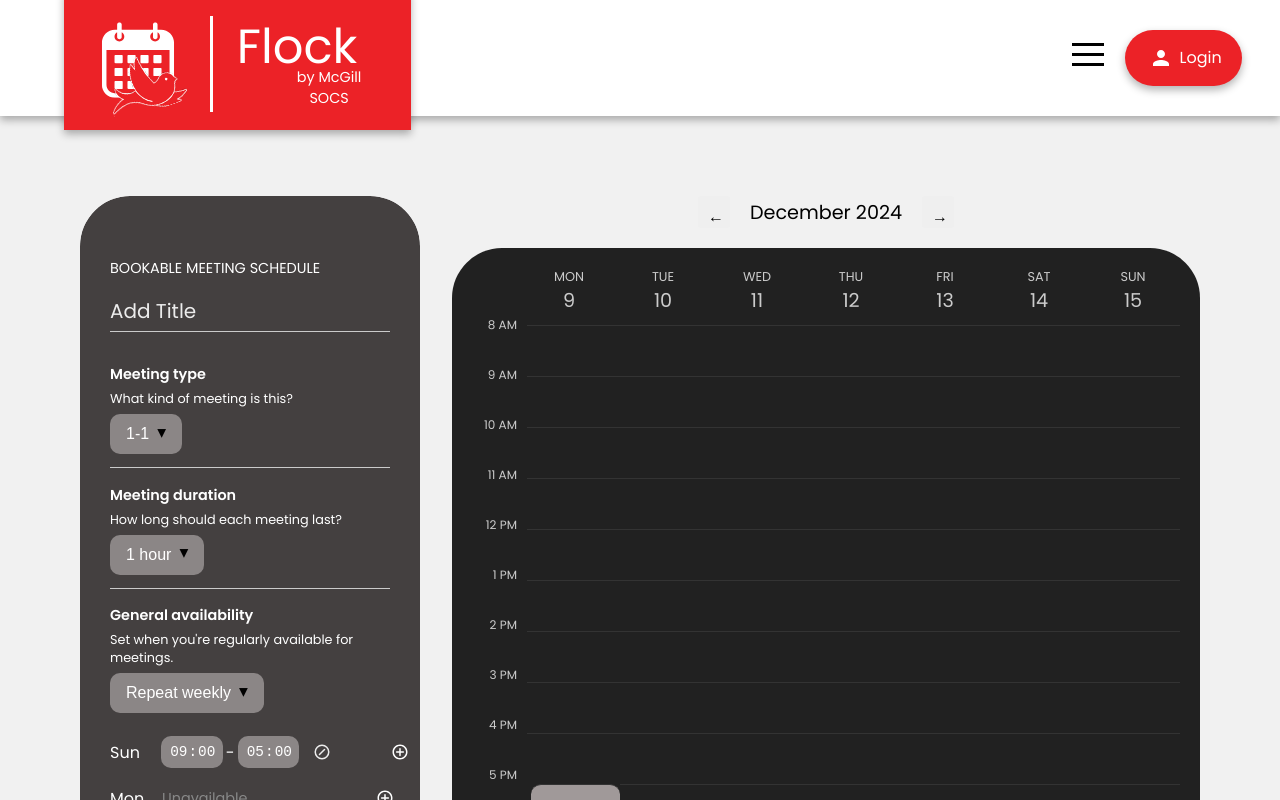
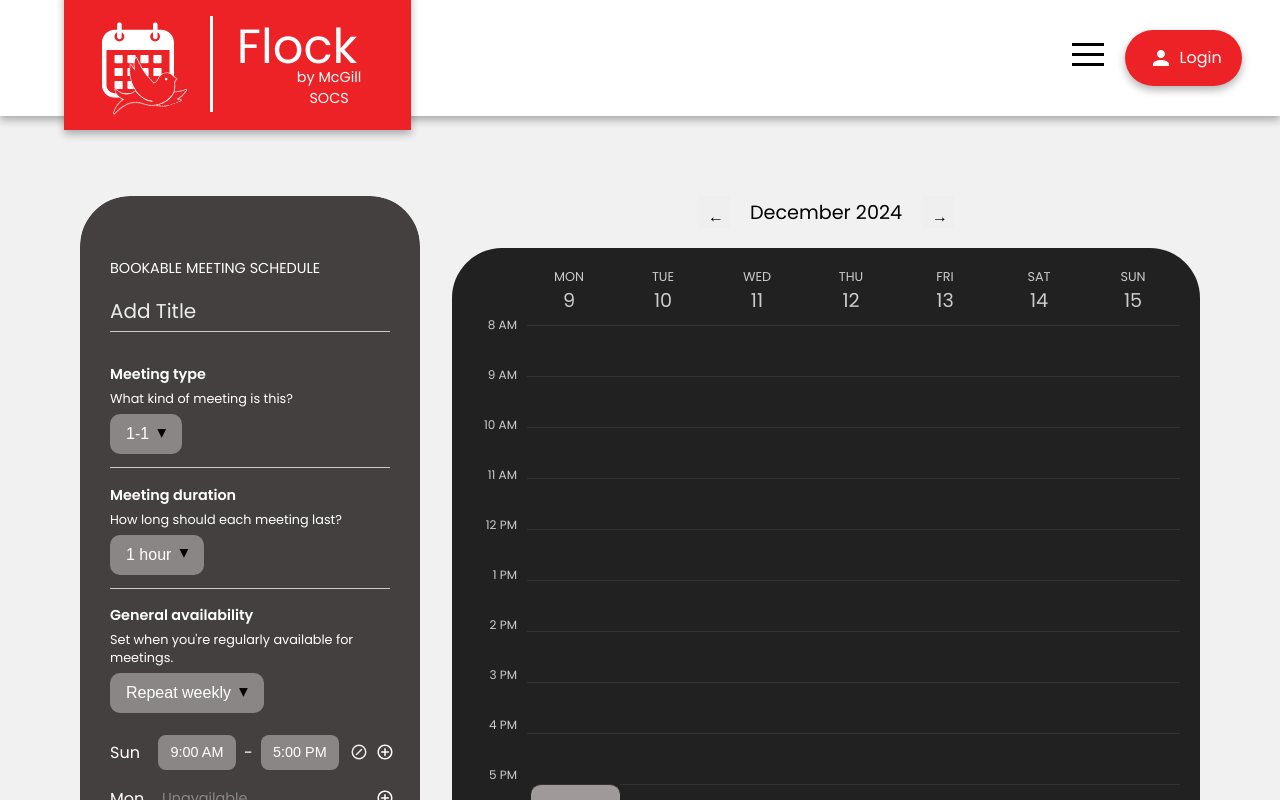
Before and after one commit to cmgvc/SOCS, a React (Create React App) app in the folder frontend-flock/: page /create in a window 1280 px wide. Both pictures are taken after a click on the button 380 px from the left and 752 px from the top of the page. Shown: the top 800 px of the page. Built offline with nearby package versions, Linux system fonts and the light colour scheme.

Commit message:
fixed time slots for repeat weekly

```diff
--- a/frontend-flock/src/components/CreateBooking/RepeatWeeklyAvailability.jsx
+++ b/frontend-flock/src/components/CreateBooking/RepeatWeeklyAvailability.jsx
@@ -12,8 +12,38 @@ const RepeatWeeklyAvailability = () => {
     }, {})
   );
 
+  // Generate 12-hour formatted time options
+  const generateTimeOptions = () => {
+    const options = [];
+    for (let h = 0; h < 24; h++) {
+      for (let m = 0; m < 60; m += 30) {
+        const hour = h % 12 || 12; // Convert to 12-hour format
+        const minute = m.toString().padStart(2, "0");
+        const period = h < 12 ? "AM" : "PM";
+        options.push(`${hour}:${minute} ${period}`);
+      }
+    }
+    return options;
+  };
+
+  const convertTo24Hour = (time) => {
+    const [hourMinute, period] = time.split(" ");
+    let [hour, minute] = hourMinute.split(":").map(Number);
+    if (period === "PM" && hour !== 12) hour += 12;
+    if (period === "AM" && hour === 12) hour = 0;
+    return `${hour.toString().padStart(2, "0")}:${minute
+      .toString()
+      .padStart(2, "0")}`;
+  };
+
+  const convertTo12Hour = (time) => {
+    const [hour, minute] = time.split(":").map(Number);
+    const period = hour < 12 ? "AM" : "PM";
+    const hour12 = hour % 12 || 12;
+    return `${hour12}:${minute.toString().padStart(2, "0")} ${period}`;
+  };
+
   const addTimeSlot = (day) => {
-    // Default time slot: 9:00 AM - 5:00 PM
     setAvailability({
       ...availability,
       [day]: [...availability[day], { start: "09:00", end: "17:00" }],
@@ -27,10 +57,12 @@ const RepeatWeeklyAvailability = () => {
 
   const handleTimeChange = (day, index, field, value) => {
     const updatedSlots = availability[day].map((slot, i) =>
-      i === index ? { ...slot, [field]: value } : slot
+      i === index ? { ...slot, [field]: convertTo24Hour(value) } : slot
     );
     setAvailability({ ...availability, [day]: updatedSlots });
   };
+
+  const timeOptions = generateTimeOptions();
 
   return (
     <div className="repeat-weekly-container">
@@ -49,21 +81,33 @@ const RepeatWeeklyAvailability = () => {
               <div className="time-slots-wrapper">
                 {availability[day].map((slot, index) => (
                   <div key={index} className="time-slot">
-                    <input
-                      type="time"
-                      value={slot.start || "09:00"}
+                    <select
+                      className="time-picker"
+                      value={convertTo12Hour(slot.start)}
                       onChange={(e) =>
                         handleTimeChange(day, index, "start", e.target.value)
                       }
-                    />
+                    >
+                      {timeOptions.map((time) => (
+                        <option key={time} value={time}>
+                          {time}
+                        </option>
+                      ))}
+                    </select>
                     <span className="time-separator">-</span>
-                    <input
-                      type="time"
-                      value={slot.end || "17:00"}
+                    <select
+                      className="time-picker"
+                      value={convertTo12Hour(slot.end)}
                       onChange={(e) =>
                         handleTimeChange(day, index, "end", e.target.value)
                       }
-                    />
+                    >
+                      {timeOptions.map((time) => (
+                        <option key={time} value={time}>
+                          {time}
+                        </option>
+                      ))}
+                    </select>
                     <button
                       className="remove-availability-button"
                       onClick={() => removeTimeSlot(day, index)}
--- a/frontend-flock/src/components/CreateBooking/repeat-weekly-availability.css
+++ b/frontend-flock/src/components/CreateBooking/repeat-weekly-availability.css
@@ -48,15 +48,6 @@
   color: white;
 }
 
-.time-picker {
-  background-color: transparent;
-  border: none;
-  color: #fff;
-  text-align: center;
-  font-size: 1rem;
-  width: 4.5rem; /* Consistent width for alignment */
-}
-
 .add-availability-button {
   background: none;
   border: none;
@@ -95,6 +86,33 @@ input[type="time"] {
   margin-left: 0.25rem;
 }
 
+.time-picker {
+  -webkit-appearance: none;
+  -moz-appearance: none;
+  appearance: none;
+  background-color: #8b8686;
+  color: white;
+  border: none;
+  border-radius: 8px;
+  padding: 0.3rem;
+  font-size: 0.9rem;
+  width: 78px;
+  height: 35px;
+  text-align: center;
+  cursor: pointer;
+}
+
+.time-picker option {
+  background-color: #444040;
+  color: white;
+}
+
+.time-separator {
+  font-size: 1rem;
+  color: white;
+  margin: 0 0.5rem;
+}
+
 .time-slots-wrapper {
   display: flex;
   flex-direction: column; /* Stack time slots vertically */
```
Also changed, not shown: frontend-flock/src/components/CreateBooking/DoesNotRepeat.jsx (+0 -176 lines).
